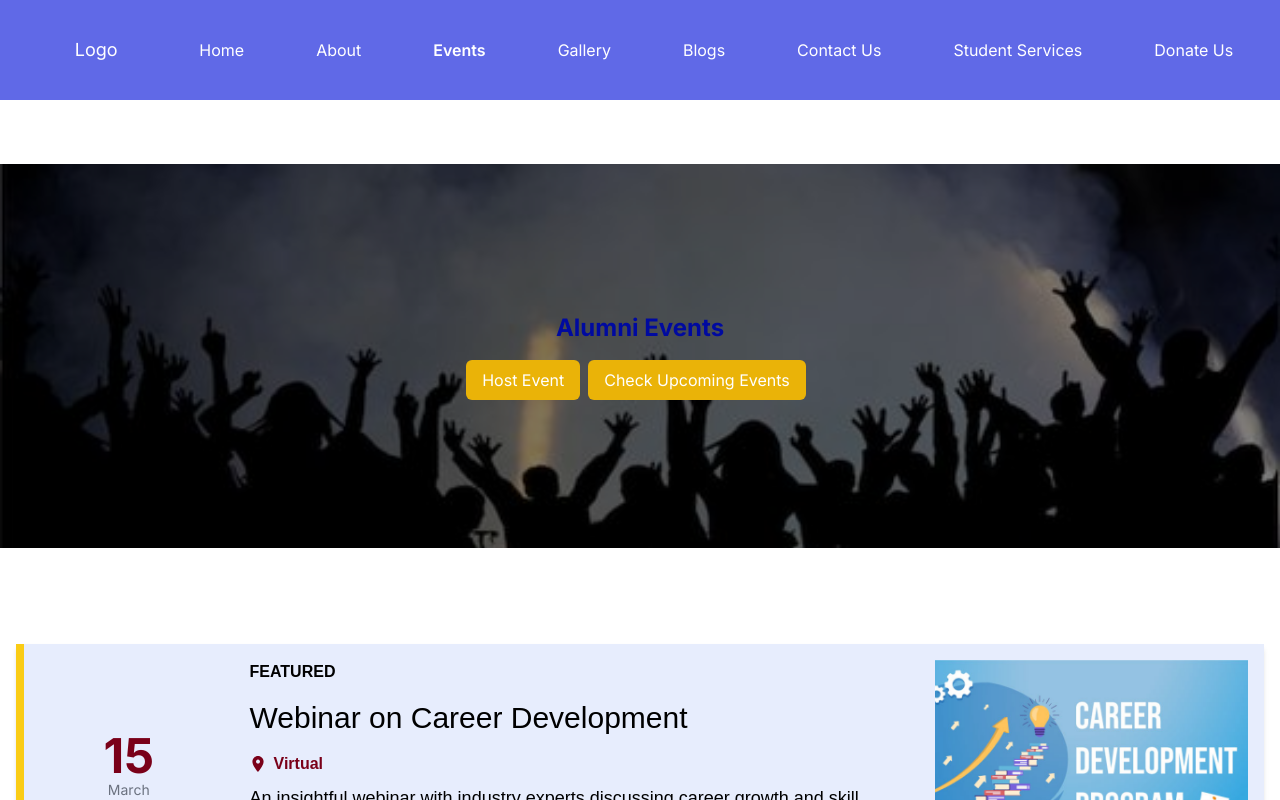
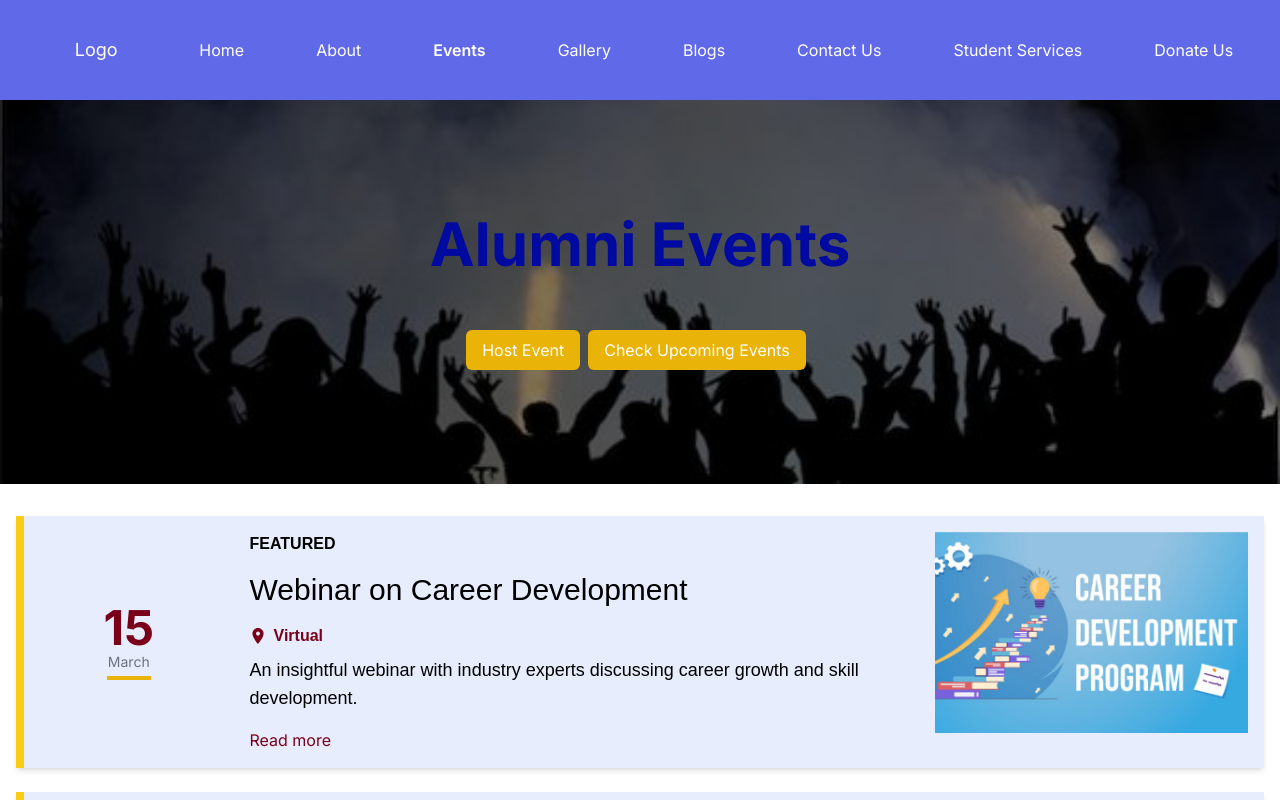
Before and after one commit to tsbridgeedu/navodya-app, a Next.js app: page /events in a window 1280 px wide. Shown: the top 800 px of the page. Built offline with nearby package versions, Linux system fonts and the light colour scheme.

Commit message:
Tweaks in events

```diff
--- a/app/events/page.tsx
+++ b/app/events/page.tsx
@@ -69,7 +69,7 @@ const Events = (props: Props) => {
   return (
     <div className="eventcontainer">
       <div
-        className="relative w-full  bg-cover bg-center h-80 sm:bg-cover sm:bg-center sm:my-16 sm:h-96 xs:bg-cover xs:bg-center xs:h-90"
+        className="relative w-full  bg-cover bg-center h-80 sm:bg-cover sm:bg-center  sm:h-96 xs:bg-cover xs:bg-center xs:h-90"
         style={{
           backgroundImage: "url(/event.png)",
           backgroundPosition: "center 80%",
@@ -80,11 +80,11 @@ const Events = (props: Props) => {
         <div className="absolute inset-0 bg-black opacity-50"></div>
         <div className="relative flex flex-col items-center justify-center h-full text-white">
           <h1
-            className="text-4xl font-bold sm:text-2xl xs:text-xl text-[#000AA0]"
+            className="text-5xl font-bold sm:mb-14 sm:text-6xl xs:text-xl text-[#000AA0]"
           >
             Alumni Events
           </h1>
-          <div className="mt-4 flex flex-col sm:flex-row sm:justify-center">
+          <div className=" flex flex-col sm:flex-row sm:justify-center">
             <button className="bg-yellow-500 rounded-md text-white px-4 py-2 mb-2 sm:mr-2 sm:mb-0 hidden sm:block">
               Host Event
             </button>
```
